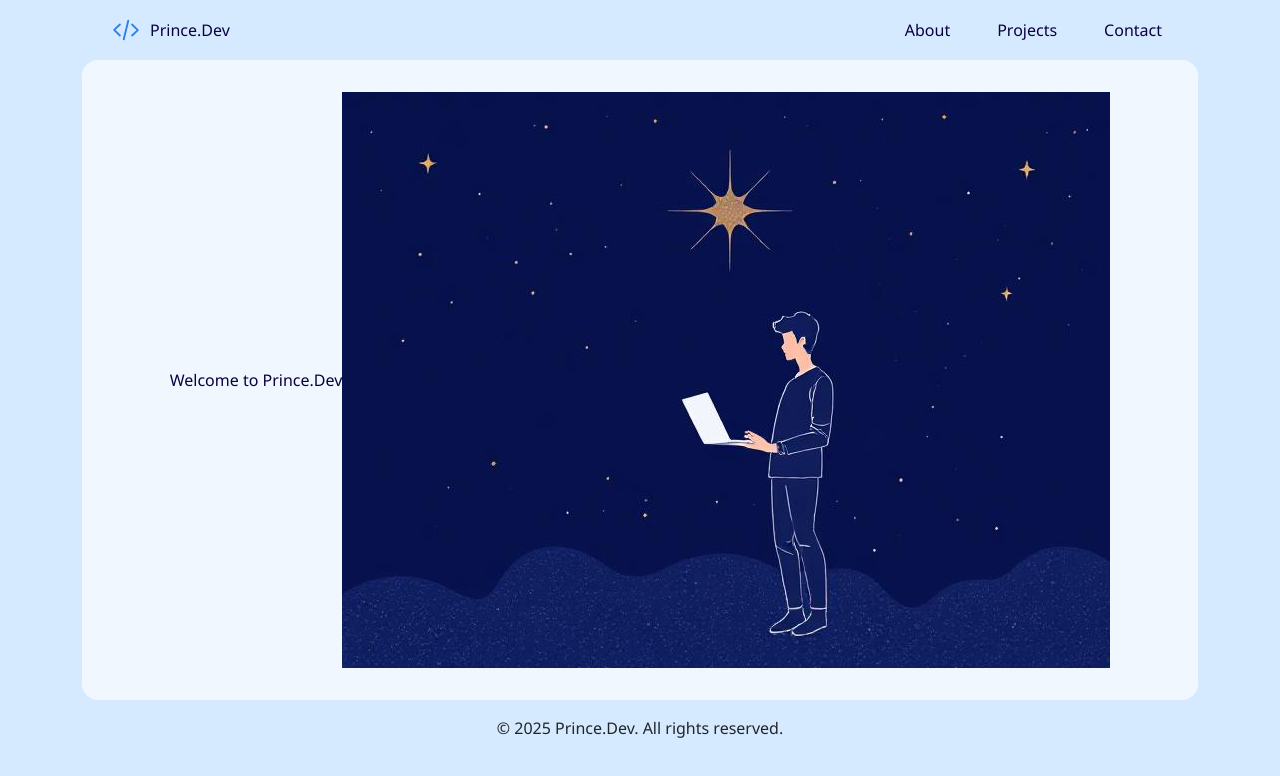
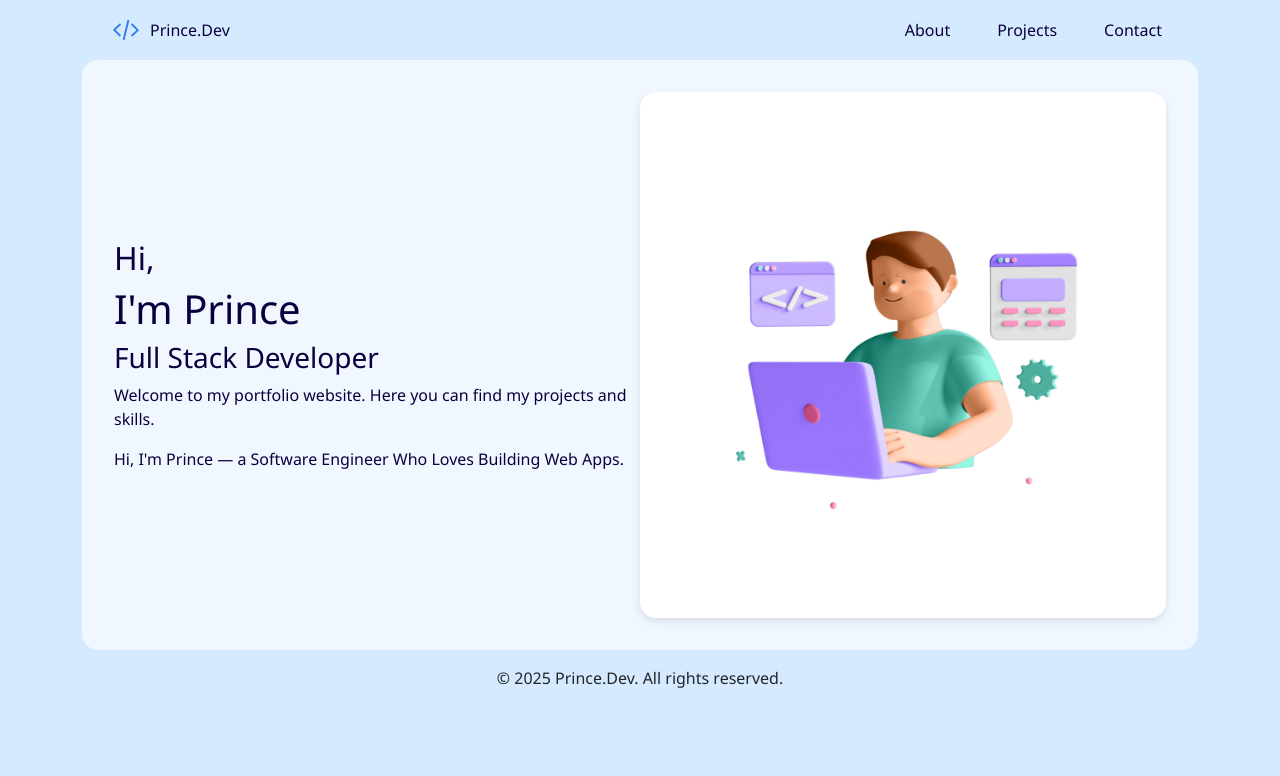
Before and after one commit to prince-sison/prince.dev, a React (Vite) app in the folder client/: page / in a window 1280 px wide. Shown: the top 776 px of the page. Built offline with nearby package versions, Linux system fonts and the light colour scheme.

Commit message:
code for hero section

```diff
--- a/client/src/components/Hero/Hero.scss
+++ b/client/src/components/Hero/Hero.scss
@@ -8,3 +8,11 @@
     background-color: var(--bg);
     color: var(--text);
 }
+
+.hero-image {
+    flex: 1;
+    max-width: 50%;
+    border-radius: 1rem;
+    box-shadow: 0 4px 8px rgba(0, 0, 0, 0.1);
+    object-fit: cover;
+}
--- a/client/src/components/Hero/Hero.tsx
+++ b/client/src/components/Hero/Hero.tsx
@@ -3,8 +3,17 @@ import "./Hero.scss";
 export const Hero = () => {
   return (
     <div className="hero-container">
-      <span className="hero-text">Welcome to Prince.Dev</span>
-      <img src="/hero-landing.jpg" alt="Hero Image" className="hero-image" />
+      <div className="hero-summary">
+        <h2>Hi,</h2>
+        <h1>I'm Prince</h1>
+        <h3>Full Stack Developer</h3>
+        <p>
+          Welcome to my portfolio website. Here you can find my projects and
+          skills.
+        </p>
+        Hi, I'm Prince — a Software Engineer Who Loves Building Web Apps.
+      </div>
+      <img src="/developer_male.jpg" alt="Hero Image" className="hero-image" />
     </div>
   );
 };
```
Also changed, not shown: client/public/developer_male.jpg (added).
